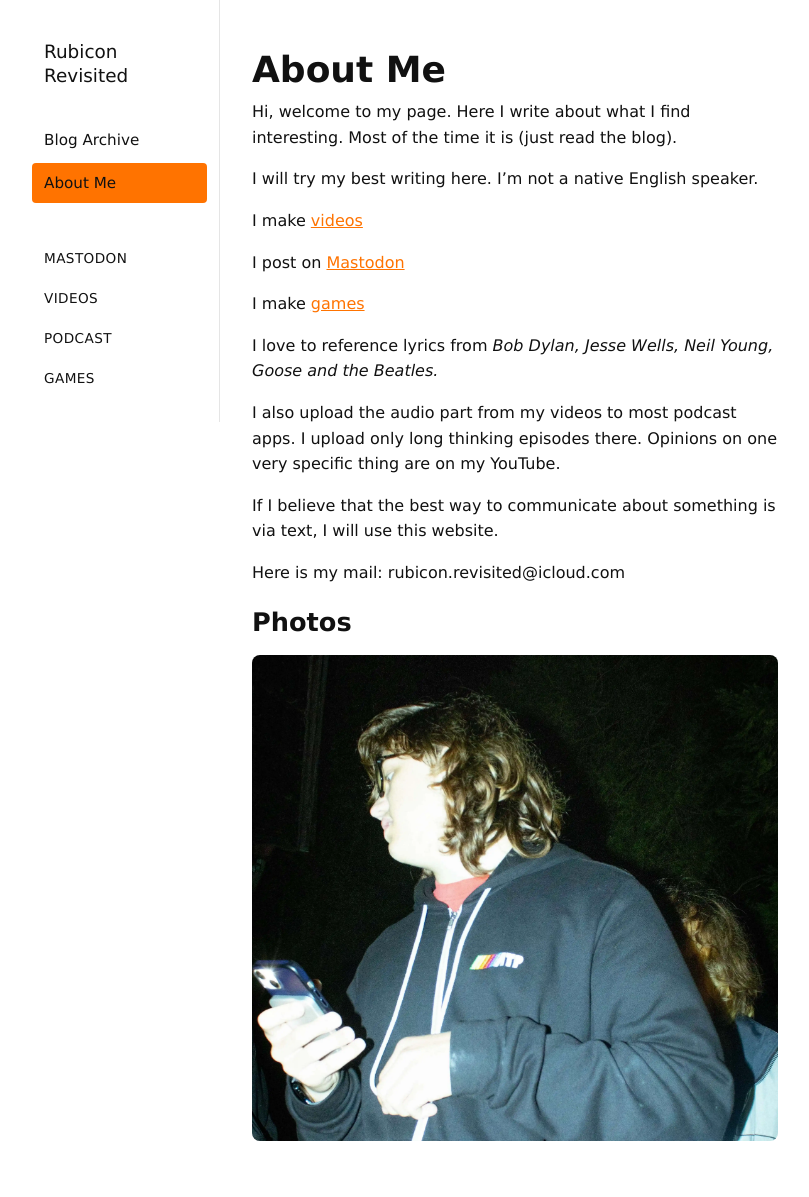
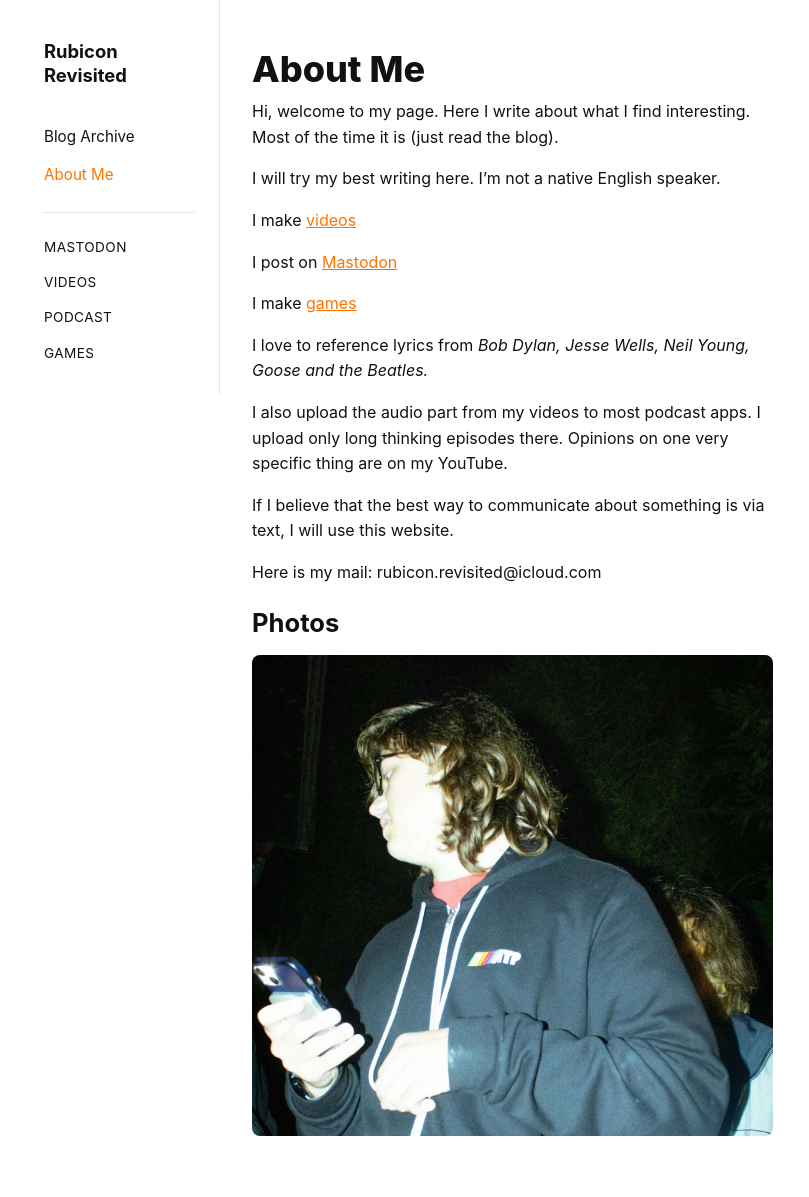
Before and after one commit to StepanJiri/stepankarasek.github.io, a Jekyll site: the page built from about.md, in a window 1280 px wide. Shown: the whole page, without its empty margins (140-949 px from the left). Built offline with Jekyll 4.4.1, drawn with Linux system fonts in a browser that asks for light colours.

Commit message:
Update style.css

```diff
--- a/assets/css/style.css
+++ b/assets/css/style.css
@@ -27,7 +27,7 @@ body {
 margin: 0;
 background: var(--bg);
 color: var(--fg);
-  font-family: Verdana, Geneva, sans-serif;
+  font-family: -apple-system, BlinkMacSystemFont, "Helvetica Neue", Arial, sans-serif;
 line-height: 1.6;
 }
 
@@ -50,7 +50,7 @@ a { color: var(--accent); }
 }
 
 .site-brand {
-  font-weight: 400;
+font-weight: 700;
 font-size: 1.15rem;
 text-decoration: none;
 color: var(--fg);
@@ -66,30 +66,26 @@ a { color: var(--accent); }
 display: flex;
 flex-direction: column;
 gap: 0.15rem;
-  margin: 0 -0.75rem;
 }
 
 .nav-link {
 text-decoration: none;
 color: var(--fg);
 font-size: 0.95rem;
-  font-weight: 400;
-  padding: 0.5rem 0.75rem;
-  border-radius: 4px;
-  transition: background-color 0.15s ease, color 0.15s ease;
+padding: 0.35rem 0;
+transition: color 0.15s ease;
 }
 
 .nav-link:hover {
-  background-color: #ffffff;
-  color: #111111;
+color: var(--accent);
 }
 
 .nav-link.active {
-  background-color: var(--accent);
-  color: #111111;
+color: var(--accent);
 }
 
 .sidebar-divider {
+border-top: 1px solid var(--border);
 margin: 1rem 0;
 }
 
```
Lines whose indentation alone changed are shown as unchanged.
